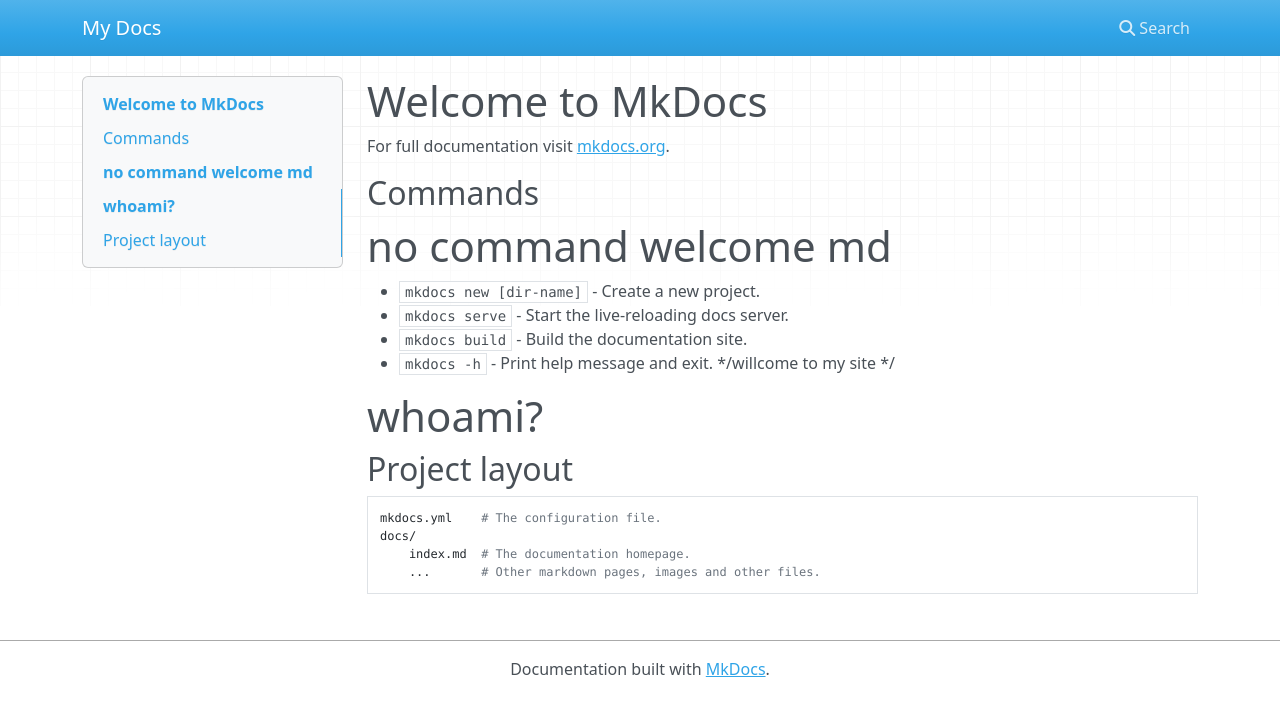
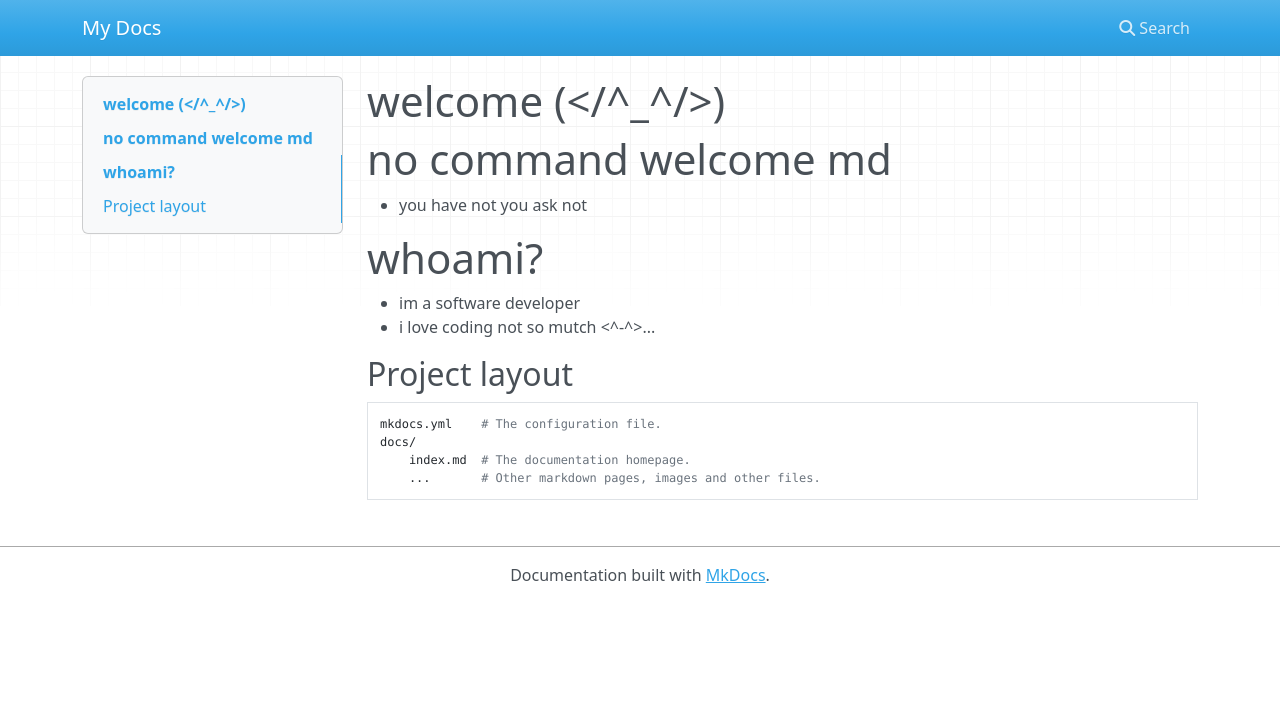
Before and after one commit to Balloot/adm.github.io, an MkDocs documentation site: the page built from docs/index.md, in a window 1280 px wide. Shown: the top 716 px of the page. Built offline with MkDocs 1.6.1, drawn with Linux system fonts in a browser that asks for light colours; nearby versions of some CDN libraries.

Commit message:
quick edit

```diff
--- a/docs/index.md
+++ b/docs/index.md
@@ -1,18 +1,9 @@
-# Welcome to MkDocs
-
-For full documentation visit [mkdocs.org](https://www.mkdocs.org).
-
-## Commands
+#welcome (</^_^/>)
 # no command welcome md
-* `mkdocs new [dir-name]` - Create a new project.
-* `mkdocs serve` - Start the live-reloading docs server.
-* `mkdocs build` - Build the documentation site.
-* `mkdocs -h` - Print help message and exit.
- */willcome to my site */
-
+* you have not you ask not
 #whoami?
-
-
+ * im a software developer
+* i love coding not so mutch <^-^>...
 ## Project layout
 
     mkdocs.yml    # The configuration file.
```
